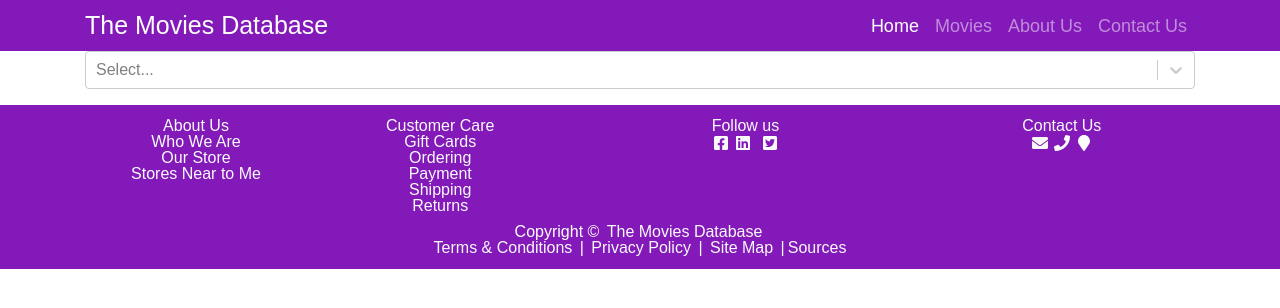
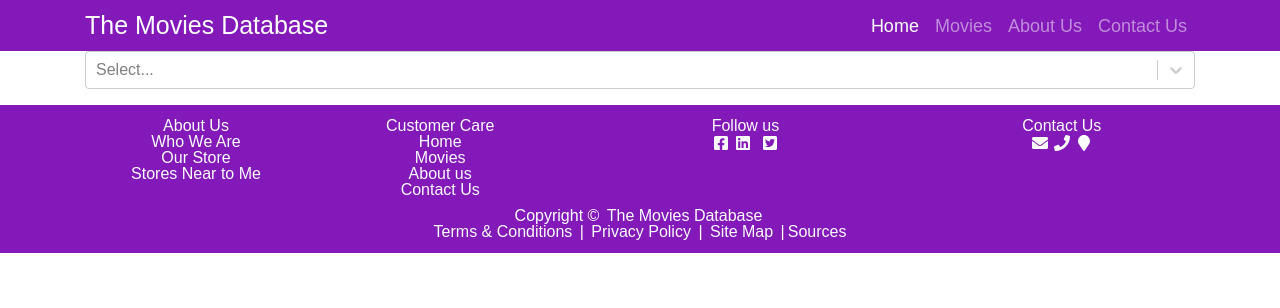
Before and after one commit to Yaroslav-Naft/lab-2---react-Yaroslav-Naft, a React (Create React App) app in the folder my-app/: page / in a window 1280 px wide. Shown: the top 308 px of the page. Built offline with nearby package versions, Linux system fonts and the light colour scheme; no server answers.

Commit message:
Updated footer to match correct sitemap

```diff
--- a/my-app/src/Footer.js
+++ b/my-app/src/Footer.js
@@ -28,11 +28,10 @@ export default class Footer extends Component {
         <div class="cart-footer">
           <h5>Customer Care</h5>
           <ul>
-            <li><a href="#">Gift Cards</a></li>
-            <li><a href="#">Ordering</a></li>
-            <li><a href="#">Payment</a></li>
-            <li><a href="#">Shipping</a></li>
-            <li><a href="#">Returns</a></li>
+            <li><a href="#">Home</a></li>
+            <li><a href="#">Movies</a></li>
+            <li><a href="#">About us</a></li>
+            <li><a href="#">Contact Us</a></li>
           </ul>
         </div>
         {/* <!--End of the Second Footer Column--> */}
```
